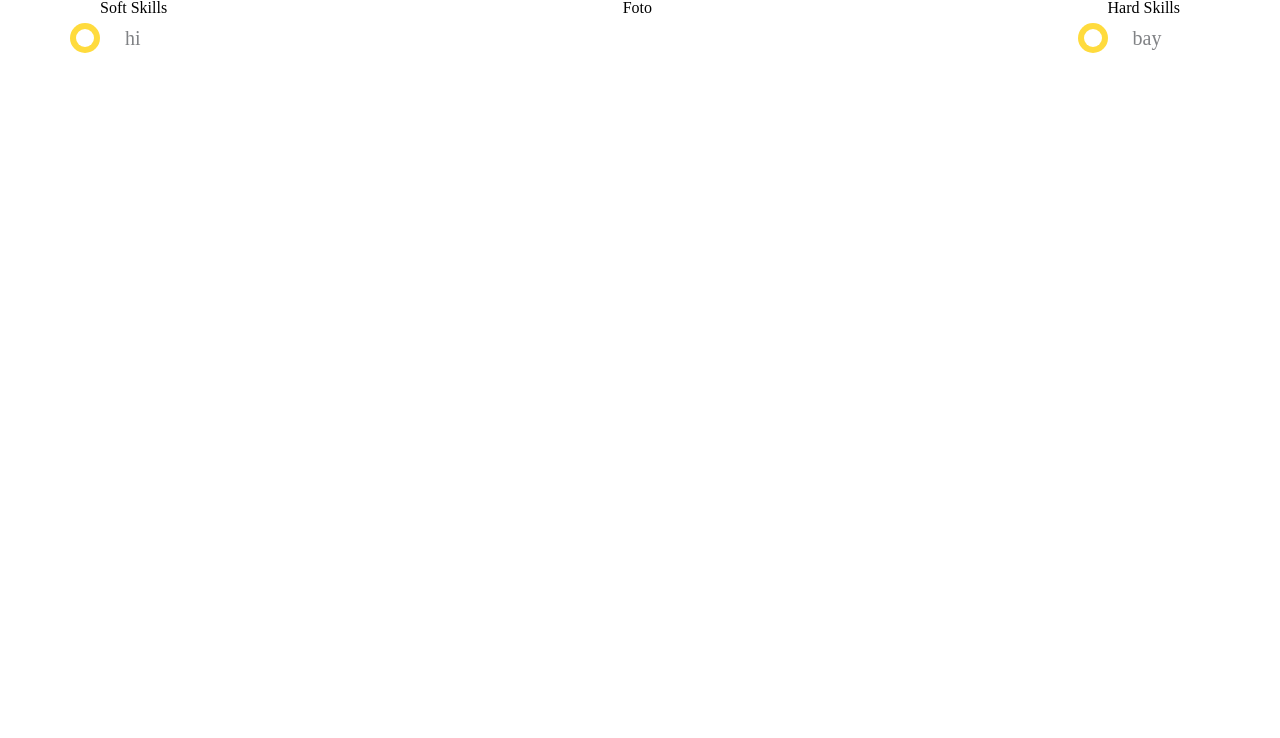
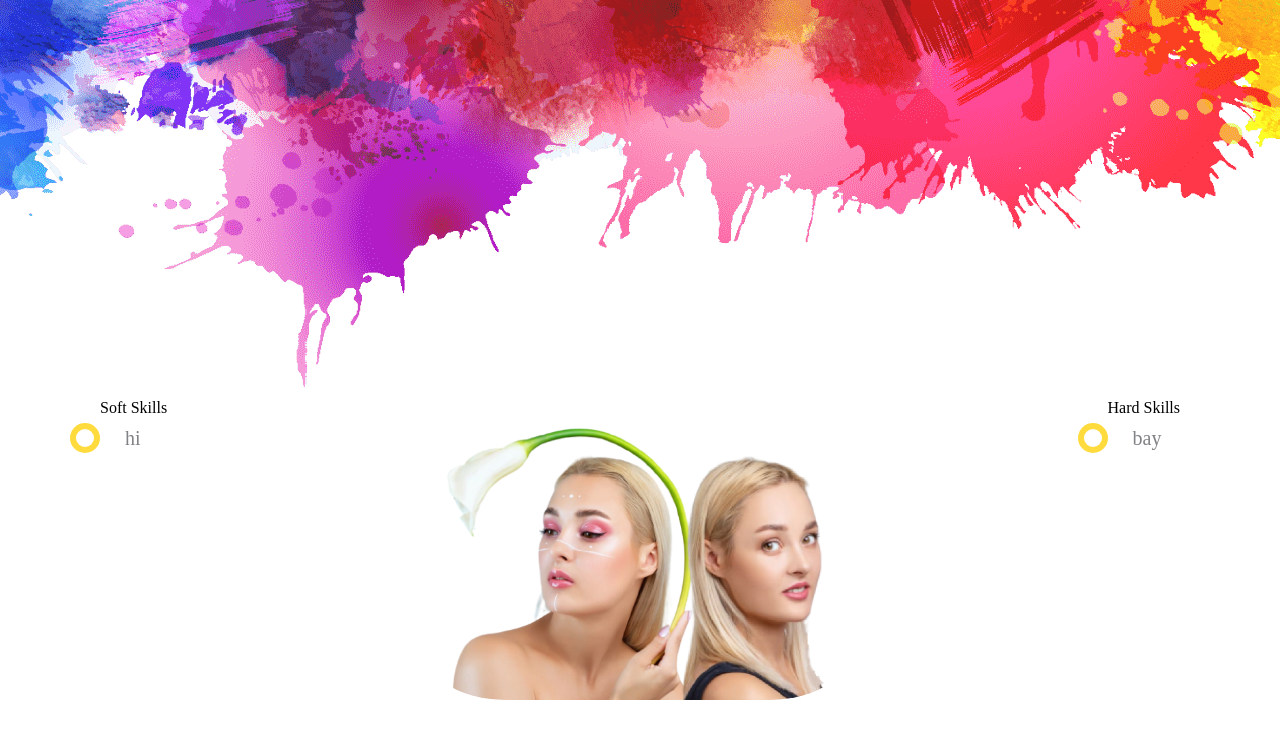
Before and after one commit to AnastasiSo/Portfolio-Project, a React app: page / in a window 1280 px wide. Shown: the top 738 px of the page. Built offline with nearby package versions, Linux system fonts and the light colour scheme.

Commit message:
add header img and avatar img

```diff
--- a/src/App.tsx
+++ b/src/App.tsx
@@ -4,6 +4,7 @@ import Hero from "./components/hero/Hero";
 const App = () => {
   return (
     <div>
+      <div className="header"></div>
       <Hero />
     </div>
   );
--- a/src/_styles/_hero.scss
+++ b/src/_styles/_hero.scss
@@ -0,0 +1,4 @@
+img {
+  height: 300px;
+  border-radius: 20%;
+}
--- a/src/_styles/index.scss
+++ b/src/_styles/index.scss
@@ -3,3 +3,10 @@
 @import "hero";
 @import "layout";
 @import "skill";
+
+.header {
+  background: url("./../img/header.png") no-repeat top center;
+  height: 400px;
+  width: 100%;
+  opacity: 0.9;
+}
--- a/src/components/hero/Hero.tsx
+++ b/src/components/hero/Hero.tsx
@@ -15,7 +15,9 @@ const Hero: FunctionComponent = () => {
           <SkillsGroup title="Soft Skills" skills={softSkills} />
         </Column>
         <Column size={6} center>
-          <span>Foto</span>
+          <span>
+            <img src="./../img/foto.png" />
+          </span>
         </Column>
         <Column size={3}>
           <SkillsGroup title="Hard Skills" skills={hardSkills} />
```
Also changed, not shown: src/img/foto.png (added), src/img/header.png.
